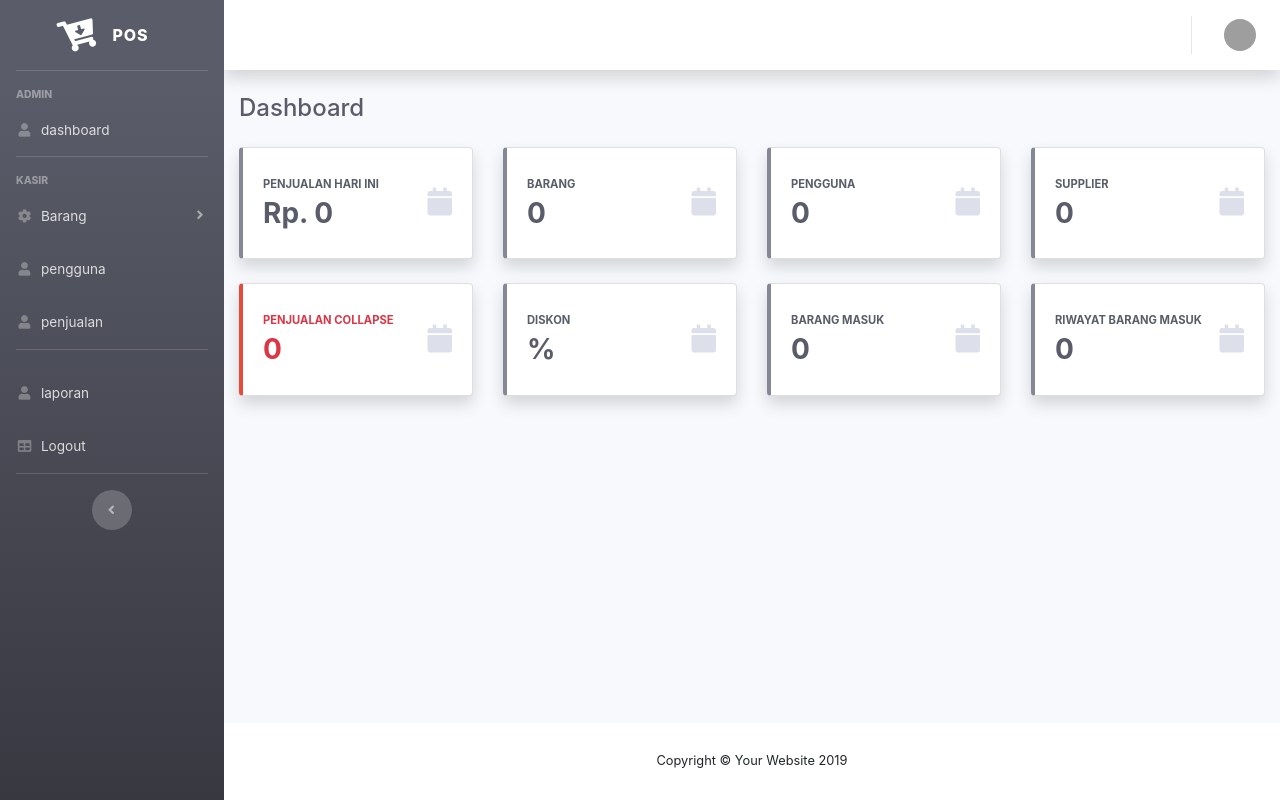
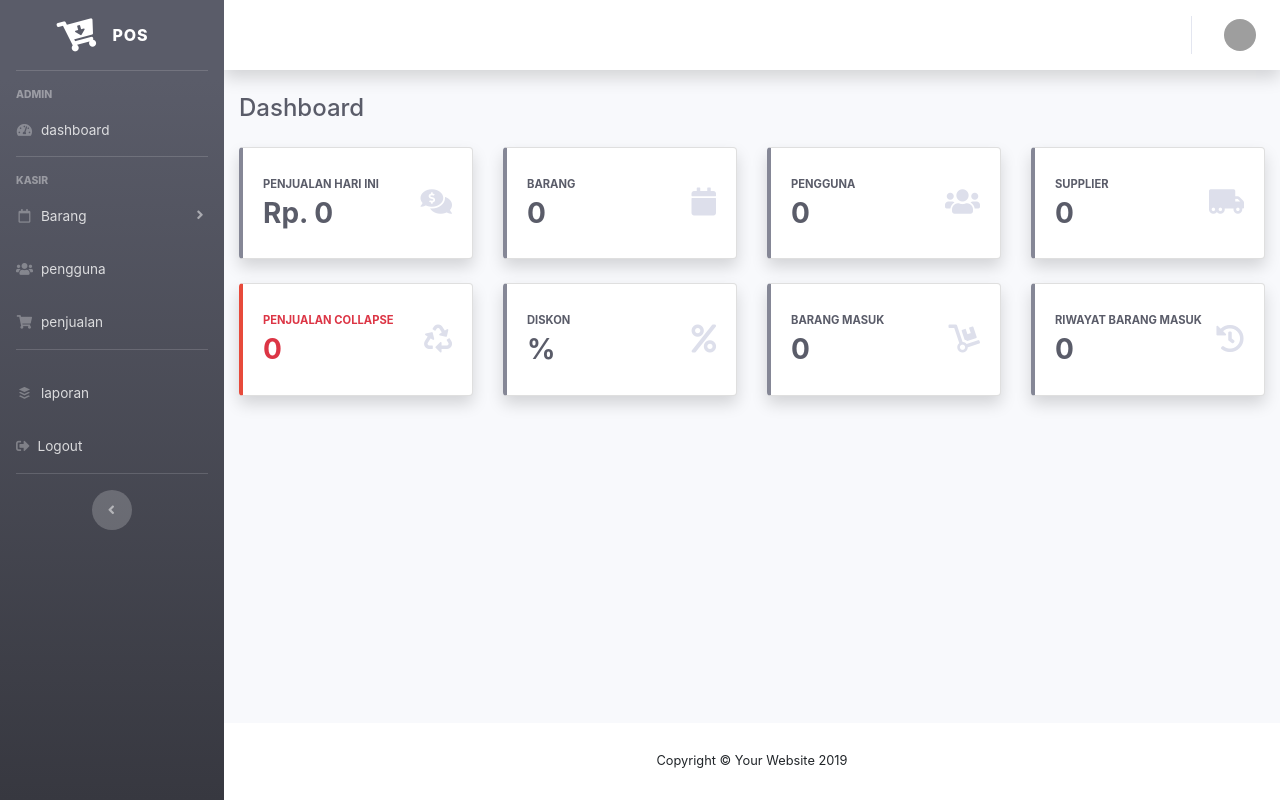
Before and after one commit to diky-satria/point-of-sale-native, a PHP site: page /index.php?halaman=dashboard in a window 1280 px wide. Run offline with PHP 8.4, Linux system fonts and the light colour scheme; the visitor is signed in with stand-in values (Sample User, id 1); data that the repository does not hold is empty; some libraries are stand-ins or nearby versions; grey boxes are pictures that could not be loaded.

Commit message:
menambahkan font, selesai

```diff
--- a/dashboard.php
+++ b/dashboard.php
@@ -59,7 +59,7 @@
 	          <div class="h3 mb-0 font-weight-bold text-gray-800">Rp. <?php echo number_format($penjualan_hari_ini) ?></div>
 	        </div>
 	        <div class="col-auto">
-	          <i class="fas fa-calendar fa-2x text-gray-300"></i>
+	          <i class="fas fa-comments-dollar fa-2x text-gray-300"></i>
 	        </div>
 	      </div>
 	    </div>
@@ -96,7 +96,7 @@
 	          <div class="h3 mb-0 font-weight-bold text-gray-800"><?php echo $data_pengguna ?></div>
 	        </div>
 	        <div class="col-auto">
-	          <i class="fas fa-calendar fa-2x text-gray-300"></i>
+	          <i class="fas fa-users fa-2x text-gray-300"></i>
 	        </div>
 	      </div>
 	    </div>
@@ -116,7 +116,7 @@
 	          <div class="h3 mb-0 font-weight-bold text-gray-800"><?php echo $data_supplier ?></div>
 	        </div>
 	        <div class="col-auto">
-	          <i class="fas fa-calendar fa-2x text-gray-300"></i>
+	          <i class="fas fa-truck-moving fa-2x text-gray-300"></i>
 	        </div>
 	      </div>
 	    </div>
@@ -135,7 +135,7 @@
 	          <div class="h3 mb-0 font-weight-bold text-danger"><?php echo $data_collapse ?></div>
 	        </div>
 	        <div class="col-auto">
-	          <i class="fas fa-calendar fa-2x text-gray-300"></i>
+	          <i class="fas fa-recycle fa-2x text-gray-300"></i>
 	        </div>
 	      </div>
 	    </div>
@@ -154,7 +154,7 @@
 	          <div class="h3 mb-0 font-weight-bold text-gray-800"><?php echo $data_diskon['diskon'] ?>%</div>
 	        </div>
 	        <div class="col-auto">
-	          <i class="fas fa-calendar fa-2x text-gray-300"></i>
+	          <i class="fas fa-percent fa-2x text-gray-300"></i>
 	        </div>
 	      </div>
 	    </div>
@@ -173,7 +173,7 @@
 	          <div class="h3 mb-0 font-weight-bold text-gray-800"><?php echo $data_barang_masuk ?></div>
 	        </div>
 	        <div class="col-auto">
-	          <i class="fas fa-calendar fa-2x text-gray-300"></i>
+	          <i class="fas fa-dolly fa-2x text-gray-300"></i>
 	        </div>
 	      </div>
 	    </div>
@@ -192,7 +192,7 @@
 	          <div class="h3 mb-0 font-weight-bold text-gray-800"><?php echo $data_barang_masuk_terkonfirmasi; ?></div>
 	        </div>
 	        <div class="col-auto">
-	          <i class="fas fa-calendar fa-2x text-gray-300"></i>
+	          <i class="fas fa-history fa-2x text-gray-300"></i>
 	        </div>
 	      </div>
 	    </div>
--- a/index.php
+++ b/index.php
@@ -50,7 +50,7 @@
       <!-- Nav Item - Dashboard -->
       <li class="nav-item">
         <a class="nav-link" href="index.php?halaman=dashboard">
-          <i class="fas fa-fw fa-user"></i>
+          <i class="fas fa-fw fa-tachometer-alt"></i>
           <span>dashboard</span></a>
       </li>
 
@@ -67,7 +67,7 @@
       <!-- Nav Item - Pages Collapse Menu -->
       <li class="nav-item">
         <a class="nav-link collapsed" href="#" data-toggle="collapse" data-target="#collapseTwo" aria-expanded="true" aria-controls="collapseTwo">
-          <i class="fas fa-fw fa-cog"></i>
+          <i class="far fa-fw fa-calendar"></i>
           <span>Barang</span>
         </a>
         <div id="collapseTwo" class="collapse" aria-labelledby="headingTwo" data-parent="#accordionSidebar">
@@ -82,14 +82,14 @@
       <!-- Nav Item - Dashboard -->
       <li class="nav-item">
         <a class="nav-link" href="index.php?halaman=pengguna">
-          <i class="fas fa-fw fa-user"></i>
+          <i class="fas fa-fw fa-users"></i>
           <span>pengguna</span></a>
       </li>
 
       <!-- Nav Item - Dashboard -->
       <li class="nav-item">
         <a class="nav-link" href="index.php?halaman=penjualan&kodepj=<?php echo $kodepj ?>">
-          <i class="fas fa-fw fa-user"></i>
+          <i class="fas fa-fw fa-shopping-cart"></i>
           <span>penjualan</span></a>
       </li>
 
@@ -99,14 +99,14 @@
       <!-- Nav Item - Dashboard -->
       <li class="nav-item">
         <a class="nav-link" data-toggle="modal" data-target="#laporan">
-          <i class="fas fa-fw fa-user"></i>
+          <i class="fab fa-fw fa-buffer"></i>
           <span>laporan</span></a>
       </li>
 
       <!-- Nav Item - Tables -->
       <li class="nav-item">
         <a class="nav-link" href="" data-toggle="modal" data-target="#logout">
-          <i class="fas fa-fw fa-table"></i>
+          <i class="fas fa-sign-out-alt"></i>
           <span>Logout</span></a>
       </li>
 
```
